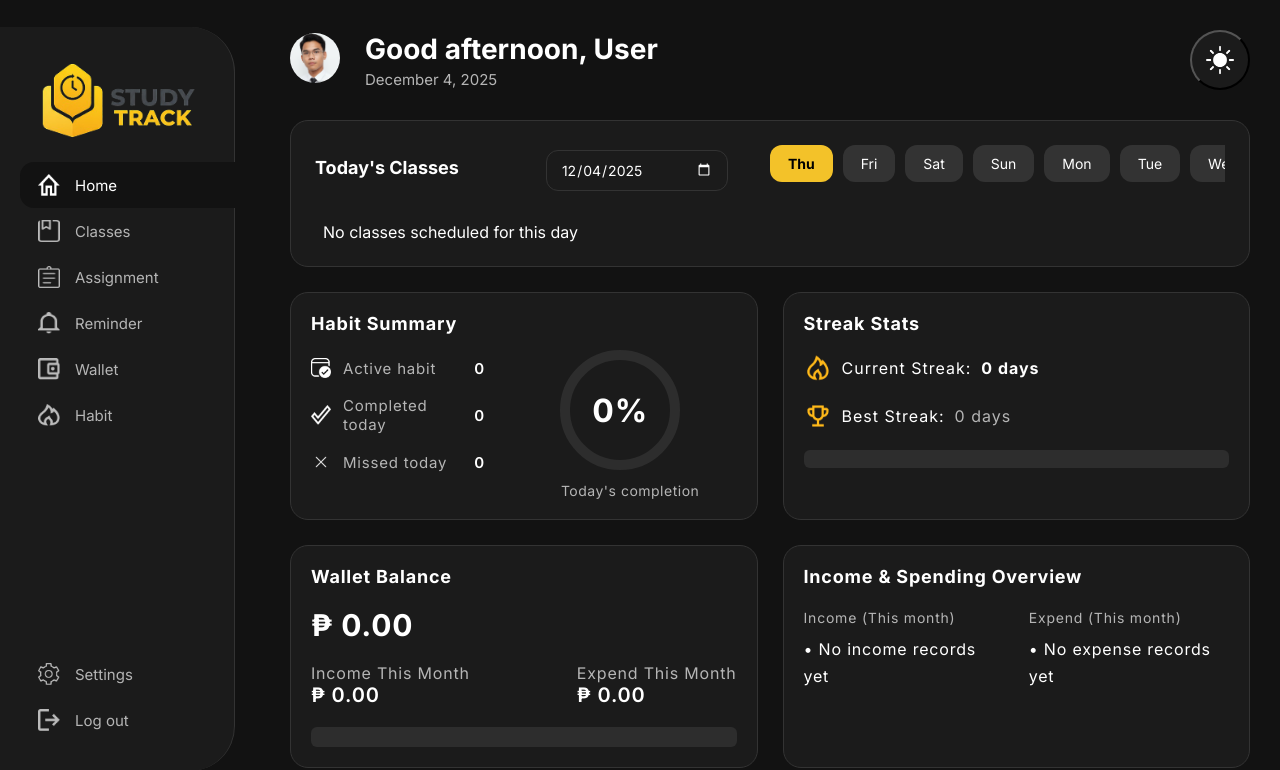
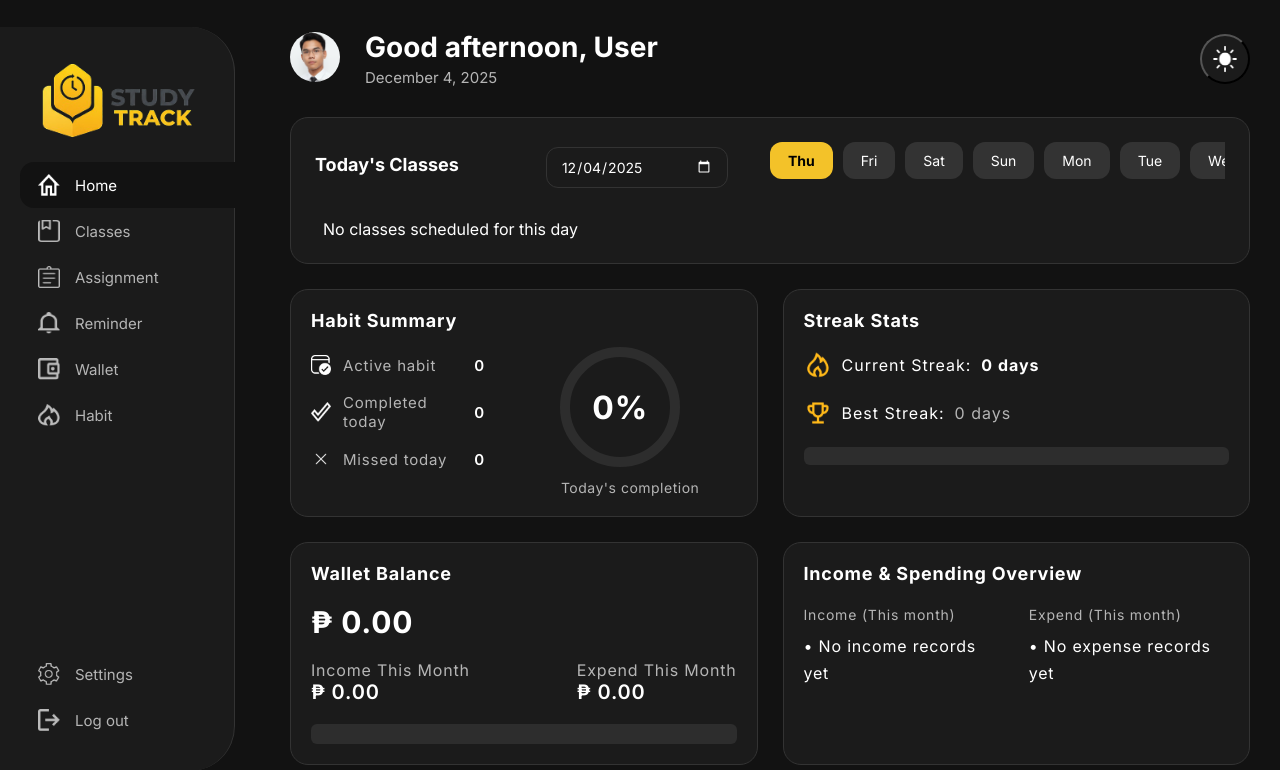
Before and after one commit to Blackcodehihub/Group1_StudyTrack, a PHP site: page /HomeF.html in a window 1280 px wide. Shown: the top 770 px of the page. Run offline with PHP 8.4, Linux system fonts and the light colour scheme; data comes from the database, SQL or seed files in the repository; data that the repository does not hold is empty.

Commit message:
fixed the size of the theme-toggle icon/button

```diff
--- a/home.css
+++ b/home.css
@@ -87,18 +87,12 @@
         .greeting h2 { font-size:22px; }
         .greeting p { color:var(--text-dim); font-size:14px; }
 
+        /* ==================== THEME TOGGLE ==================== */
         .theme-toggle {
             margin-left:auto; background:var(--card); padding:12px; border-radius:50%;
-            cursor:pointer; width:60px; height:60px; display:flex; align-items:center; justify-content:center;
-            transition:all .3s;
+            cursor:pointer; width:50px; height:50px; display:flex; align-items:center; justify-content:center;
         }
-        .theme-toggle img {
-            width: 180%;
-            max-width: 50px;
-            height: 120%;
-            max-height: 30px;
-            transition:all .3s;
-        }
+        .theme-toggle img { width:42px; height:28px; }
 
         @media (max-width: 600px) {
             .theme-toggle {
```
